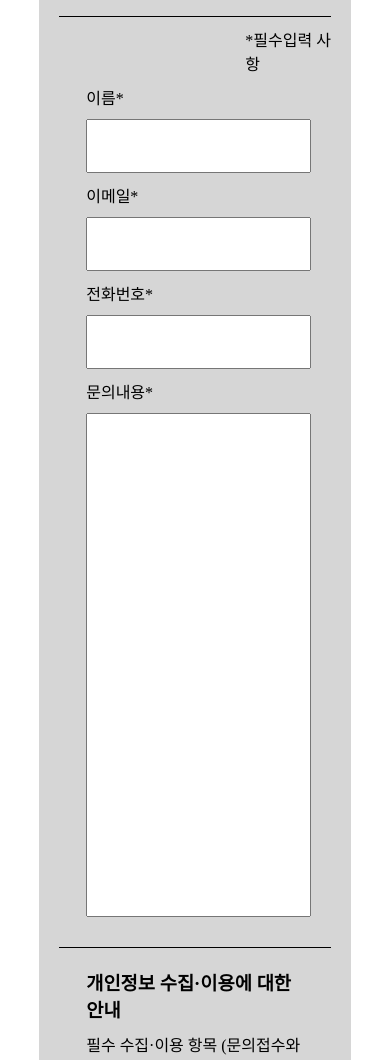
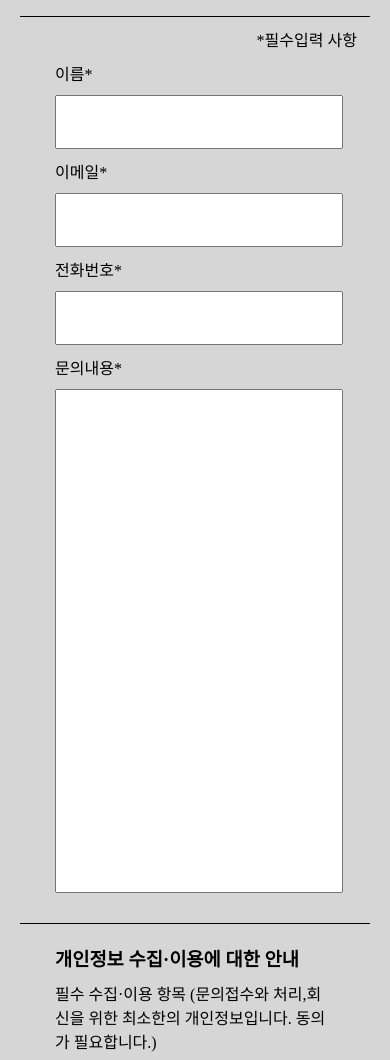
Before and after one commit to bellbug0168/Project, a plain HTML site: page support_question.html in a window 390 px wide. Shown: the part 584-1644 px from the top of the page. Drawn offline with nearby package versions, Linux system fonts and the light colour scheme; some packages are replaced by stand-ins of ours.

Commit message:
김정호 05/28 모바일 페이지를 수정합니다

```diff
--- a/css/support_question.css
+++ b/css/support_question.css
@@ -97,6 +97,21 @@ body {
         border: 1px solid black;
     }
 
+    .frm{
+        display: block;
+        margin-top: 10px;
+        padding: 0px 20px;
+        height: 100%;
+        background-color: #3333;
+        margin-left: 10%;
+        margin-right: 10%;
+    }
+
+    .center_location{
+        margin-left: 10%;
+        margin-right: 10%;
+    }
+
 }
 
 @media ( max-width: 1023px ) {
@@ -175,7 +190,7 @@ body {
 
 
     .frm ul p{
-        margin-left: 65%;
+        margin-left: 64%;
     }
 
     .frm ul li input{
@@ -198,6 +213,19 @@ body {
     table, th, td {
         font-size: 10px;
         border: 1px solid black;
+    }
+
+    .frm{
+        display: block;
+        margin-top: 10px;
+        padding: 0px 20px;
+        height: 100%;
+        background-color: #3333;
+    }
+
+    .center_location{
+        margin-left: 0%;
+        margin-right: 0%;
     }
 }
 
@@ -289,16 +317,6 @@ nav ul li a:hover, nav ul li a:focus{
 /*상단 메시지 끝*/
 
 /*품부분*/
-.frm{
-    display: block;
-    margin-top: 10px;
-    padding: 0px 20px;
-    height: 100%;
-    background-color: #3333;
-    margin-left: 10%;
-    margin-right: 10%;
-}
-
 .frm h1{
     padding-top: 30px;
     padding-left: 10%;
@@ -370,11 +388,6 @@ nav ul li a:hover, nav ul li a:focus{
 /*품부분 끝*/
 
 /*센터위치*/
-.center_location{
-    margin-left: 10%;
-    margin-right: 10%;
-}
-
 .center_location h1{
     margin-top: 30px;
     text-align: center;
```
